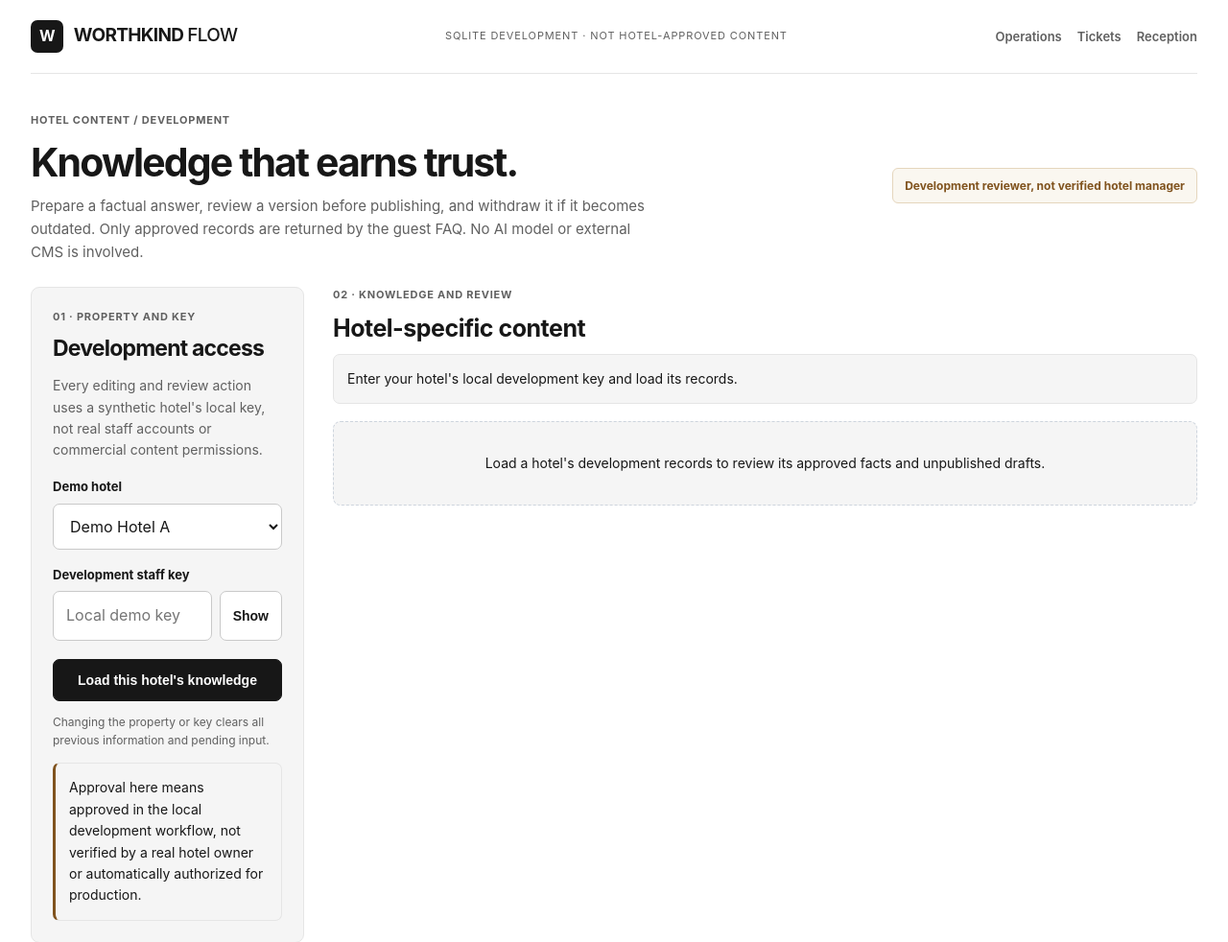
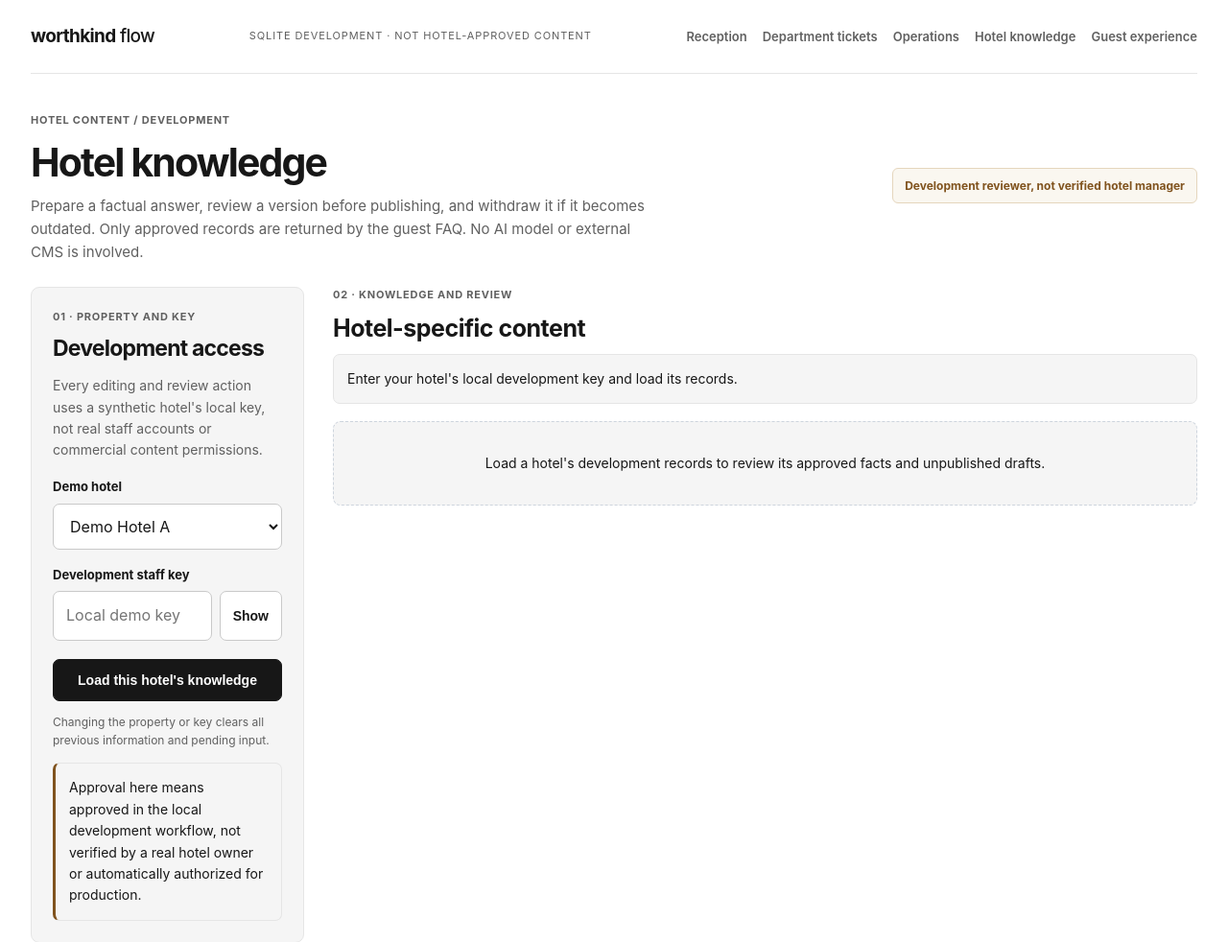
Before and after one commit to NIDHOGGR-shadow/worthkind-flow, a plain HTML site: page apps/web/knowledge.html in a window 1280 px wide. Shown: the top 982 px of the page at 96% size. Drawn offline with Linux system fonts and the light colour scheme; files that its build step writes are made by us from their sources; files whose address does not match are found by name.

Commit message:
Frontend: consistent accessible hotel knowledge workspace navigation

```diff
--- a/apps/web/knowledge.html
+++ b/apps/web/knowledge.html
@@ -5,18 +5,14 @@
 <link rel="stylesheet" href="/static/styles.css"></head>
 <body>
 <a class="skip-link" href="#knowledge-content">Skip to hotel knowledge</a>
-<header class="shell topbar">
-<a class="brand" href="/"><span class="mark">W</span> WORTHKIND <strong>FLOW</strong></a>
+<header class="shell topbar staff-header">
+<a class="brand" href="/" aria-label="Worthkind Flow guest experience">worthkind<strong> flow</strong></a>
 <span class="status">SQLITE DEVELOPMENT · NOT HOTEL-APPROVED CONTENT</span>
-<nav class="staff-page-nav" aria-label="Staff navigation">
-<a class="staff-link" href="/staff/operations">Operations</a>
-<a class="staff-link" href="/staff/tickets">Tickets</a>
-<a class="staff-link" href="/staff">Reception</a>
-</nav></header>
+<nav class="staff-page-nav" aria-label="Staff navigation"><a class="staff-link" href="/staff">Reception</a><a class="staff-link" href="/staff/tickets">Department tickets</a><a class="staff-link" href="/staff/operations">Operations</a><a class="staff-link" href="/staff/knowledge" aria-current="page">Hotel knowledge</a><a class="staff-link" href="/">Guest experience</a></nav></header>
 <main class="shell staff-workspace">
 <section class="workspace-heading">
 <div><span class="eyebrow">HOTEL CONTENT / DEVELOPMENT</span>
-<h1>Knowledge that earns trust.</h1>
+<h1>Hotel knowledge</h1>
 <p>Prepare a factual answer, review a version before publishing, and withdraw it if it becomes outdated. Only approved records are returned by the guest FAQ. No AI model or external CMS is involved.</p></div>
 <span class="stage-pill">Development reviewer, not verified hotel manager</span>
 </section>
```
